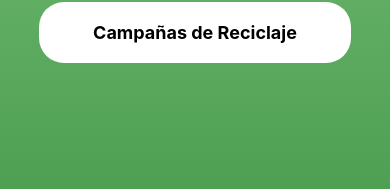
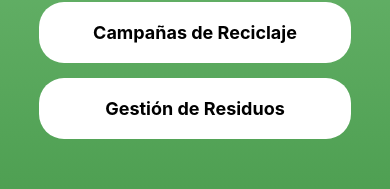
Before and after one commit to MeBustamante/Proyecto-Quinchao-Recicla, a React Native app: screen /MenuReciclaje in a window 390 px wide. Shown: the part 415-604 px from the top of the page. Built offline with nearby package versions, Linux system fonts and the light colour scheme.

Commit message:
Update MenuReciclaje.js

```diff
--- a/MenuReciclaje.js
+++ b/MenuReciclaje.js
@@ -44,6 +44,16 @@ const MenuReciclaje = ({ navigation }) => {
           >
             <Text style={styles.buttonText}>Campañas de Reciclaje</Text>
           </TouchableOpacity>
+
+          {/* Tercer botón - Gestión Residuos */}
+          <TouchableOpacity
+            style={styles.programBox}
+            onPress={() => navigation.navigate('Gestion')}  // Navegar a Gestión Residuos
+          >
+            <Text style={styles.buttonText}>Gestión de Residuos</Text>
+          </TouchableOpacity>
+
+
         </View>
       </LinearGradient>
 
```
